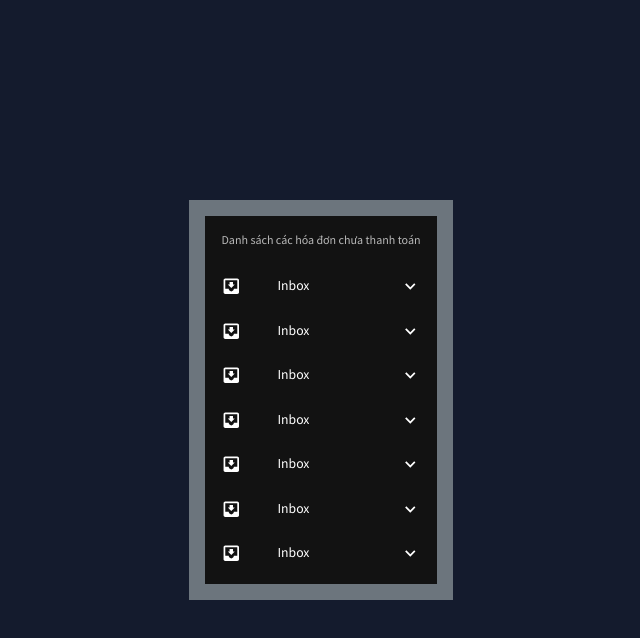
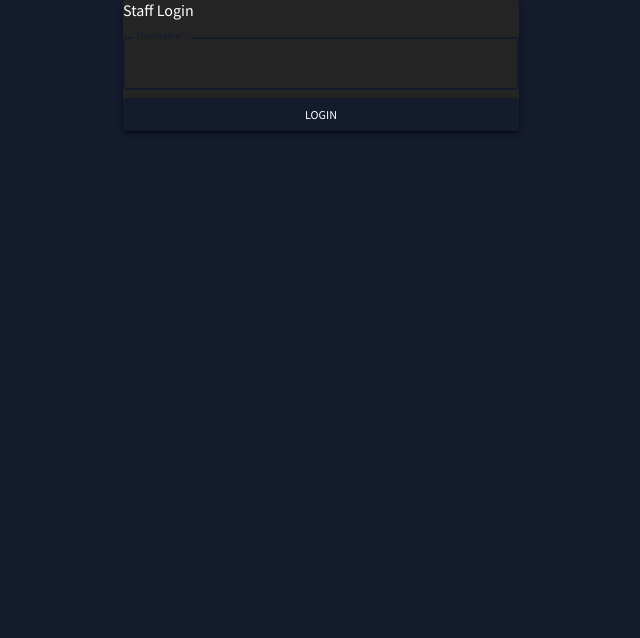
Before and after one commit to quancao2310/Cyber-Gaming-App, a React (Create React App) app in the folder client/: page /staff in a window 1280 px wide. Shown: the top 638 px of the page, without its empty margins (319-959 px from the left). Built offline with nearby package versions, Linux system fonts and the light colour scheme.

Commit message:
added login for staff

```diff
--- a/client/src/App.js
+++ b/client/src/App.js
@@ -4,6 +4,7 @@ import Home from "./pages/Home";
 import AdminHome from "./pages/admin/Home";
 import StaffHome from "./pages/staff/Home";
 import CustomerHome from "./pages/customer/Home";
+import BillingProcess from "./pages/staff/BillingProcess"
 import { CssBaseline, ThemeProvider } from "@mui/material";
 import { ColorModeContext, useMode } from "./theme";
 
@@ -21,6 +22,7 @@ function App() {
               <Route path="/admin" element={<AdminHome />} />
               <Route path="/staff" element={<StaffHome />} />
               <Route path="/customer" element={<CustomerHome />} />
+              <Route path="/billing-process" element={<BillingProcess />} />
             </Routes>
           </main>
         </div>
--- /dev/null
+++ b/client/src/pages/staff/BillingProcess.js
@@ -0,0 +1,58 @@
+import { useState } from "react";
+import { mockTransactions } from "../../data/mockData";
+import List from '@mui/material/List';
+import ListSubheader from '@mui/material/ListSubheader';
+import ListItemButton from '@mui/material/ListItemButton';
+import ListItemIcon from '@mui/material/ListItemIcon';
+import ListItemText from '@mui/material/ListItemText';
+import Collapse from '@mui/material/Collapse';
+import InboxIcon from '@mui/icons-material/MoveToInbox';
+import DraftsIcon from '@mui/icons-material/Drafts';
+import SendIcon from '@mui/icons-material/Send';
+import ExpandLess from '@mui/icons-material/ExpandLess';
+import ExpandMore from '@mui/icons-material/ExpandMore';
+import StarBorder from '@mui/icons-material/StarBorder';
+import { Box } from '@mui/material';
+function BillingProcess() {
+  const [opens, setOpens] = useState(mockTransactions.map(()=>false));
+
+  const handleClick = (key) => {
+    const newOpens = opens.map((open, index)=>{
+      return key===index?!open:false
+    })
+    setOpens(newOpens)
+  }
+  return (
+    <div className="container-fluid d-flex justify-content-center align-items-center vh-100">
+      <div className="text-center bg-secondary p-3">
+        <List
+          sx={{ width: '100%', bgcolor: 'background.paper' }}
+          component="nav"
+          aria-labelledby="nested-list-subheader"
+          subheader={
+            <ListSubheader component="div" id="nested-list-subheader">
+              Danh sách các hóa đơn chưa thanh toán
+            </ListSubheader>
+          }
+        >
+          {mockTransactions.map((transaction, index)=>(
+            transaction.status?<div></div>:<Box>
+            <ListItemButton onClick={()=>handleClick(index)}>
+              <ListItemIcon>
+                <InboxIcon />
+              </ListItemIcon>
+              <ListItemText primary="Inbox" />
+              {opens[index] ? <ExpandLess /> : <ExpandMore />}
+            </ListItemButton>
+            <Collapse in={opens[index]} timeout="auto" unmountOnExit>
+              User: {transaction.user}
+            </Collapse>
+          </Box>
+          ))}
+        </List>
+      </div>
+    </div>
+  );
+}
+
+export default BillingProcess;
--- a/client/src/pages/staff/Home.js
+++ b/client/src/pages/staff/Home.js
@@ -1,58 +1,15 @@
-import { useState } from "react";
-import { mockTransactions } from "../../data/mockData";
-import List from '@mui/material/List';
-import ListSubheader from '@mui/material/ListSubheader';
-import ListItemButton from '@mui/material/ListItemButton';
-import ListItemIcon from '@mui/material/ListItemIcon';
-import ListItemText from '@mui/material/ListItemText';
-import Collapse from '@mui/material/Collapse';
-import InboxIcon from '@mui/icons-material/MoveToInbox';
-import DraftsIcon from '@mui/icons-material/Drafts';
-import SendIcon from '@mui/icons-material/Send';
-import ExpandLess from '@mui/icons-material/ExpandLess';
-import ExpandMore from '@mui/icons-material/ExpandMore';
-import StarBorder from '@mui/icons-material/StarBorder';
-import { Box } from '@mui/material';
-function StaffHome() {
-  const [opens, setOpens] = useState(mockTransactions.map(()=>false));
+import React from 'react';
+import { Routes, Route } from "react-router-dom";
+import Login from './Login';
+import BillingProcess from './BillingProcess';
 
-  const handleClick = (key) => {
-    const newOpens = opens.map((open, index)=>{
-      return key===index?!open:false
-    })
-    setOpens(newOpens)
-  }
+const StaffHome = () => {
   return (
-    <div className="container-fluid d-flex justify-content-center align-items-center vh-100">
-      <div className="text-center bg-secondary p-3">
-        <List
-          sx={{ width: '100%', bgcolor: 'background.paper' }}
-          component="nav"
-          aria-labelledby="nested-list-subheader"
-          subheader={
-            <ListSubheader component="div" id="nested-list-subheader">
-              Danh sách các hóa đơn chưa thanh toán
-            </ListSubheader>
-          }
-        >
-          {mockTransactions.map((transaction, index)=>(
-            transaction.status?<div></div>:<Box>
-            <ListItemButton onClick={()=>handleClick(index)}>
-              <ListItemIcon>
-                <InboxIcon />
-              </ListItemIcon>
-              <ListItemText primary="Inbox" />
-              {opens[index] ? <ExpandLess /> : <ExpandMore />}
-            </ListItemButton>
-            <Collapse in={opens[index]} timeout="auto" unmountOnExit>
-              User: {transaction.user}
-            </Collapse>
-          </Box>
-          ))}
-        </List>
-      </div>
-    </div>
+    <Routes>
+      <Route path="/" element={<Login />} />
+      <Route path="/billing-process" element={<BillingProcess />} />
+      </Routes>
   );
-}
+};
 
 export default StaffHome;
--- /dev/null
+++ b/client/src/pages/staff/Login.js
@@ -0,0 +1,60 @@
+import React, { useState } from 'react';
+import { useNavigate } from 'react-router-dom';
+import TextField from '@mui/material/TextField';
+import Button from '@mui/material/Button';
+import Container from '@mui/material/Container';
+import Paper from '@mui/material/Paper';
+import Typography from '@mui/material/Typography';
+
+const Login = () => {
+  const navigate = useNavigate();
+  const [username, setUsername] = useState('');
+
+  const handleUsernameChange = (event) => {
+    setUsername(event.target.value);
+  };
+
+  const handleSubmit = (event) => {
+    event.preventDefault();
+    // Here, you can add your logic for handling the login process
+    console.log('Username submitted:', username);
+    navigate('/billing-process');
+    // Add further logic (e.g., authentication) as needed
+  };
+
+  return (
+    <Container component="main" maxWidth="xs">
+      <Paper elevation={3} className="wraper">
+        <Typography component="h1" variant="h5">
+          Staff Login
+        </Typography>
+        <form className="form-class" onSubmit={handleSubmit}>
+          <TextField
+            variant="outlined"
+            margin="normal"
+            required
+            fullWidth
+            id="username"
+            label="Username"
+            name="username"
+            autoComplete="username"
+            autoFocus
+            value={username}
+            onChange={handleUsernameChange}
+          />
+          <Button
+            type="submit"
+            fullWidth
+            variant="contained"
+            color="primary"
+            className="btn-submit"
+          >
+            Login
+          </Button>
+        </form>
+      </Paper>
+    </Container>
+  );
+};
+
+export default Login;
--- a/package.json
+++ b/package.json
@@ -14,5 +14,8 @@
   "license": "ISC",
   "devDependencies": {
     "concurrently": "^8.2.2"
+  },
+  "dependencies": {
+    "@material-ui/core": "^4.12.4"
   }
 }
```
Also changed, not shown: 1 other file (tests, documents, lock files or other folders).
